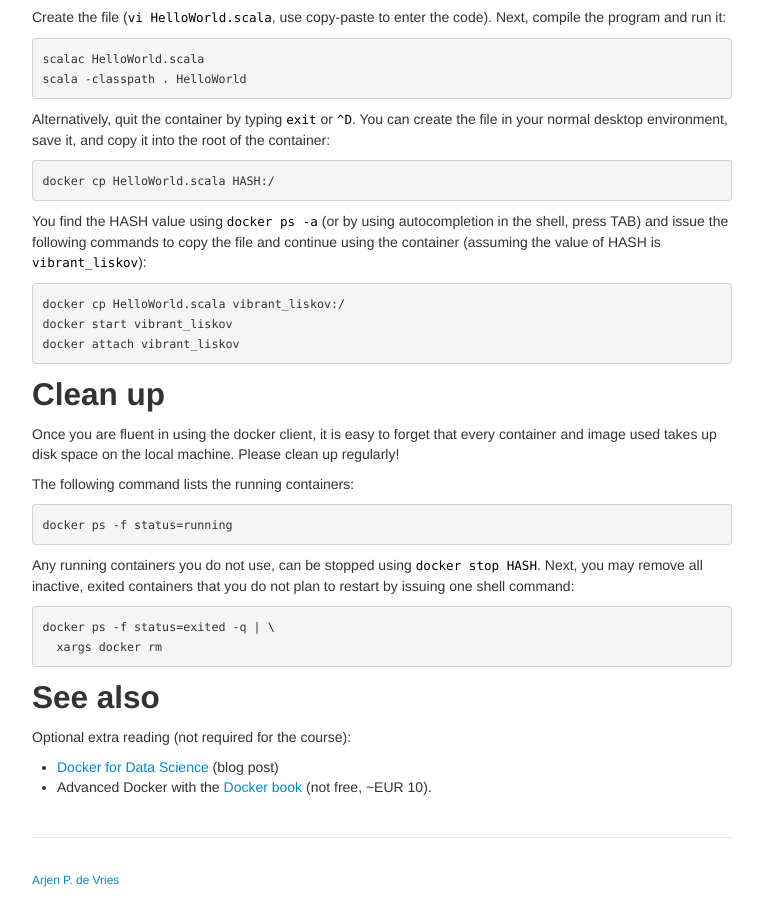
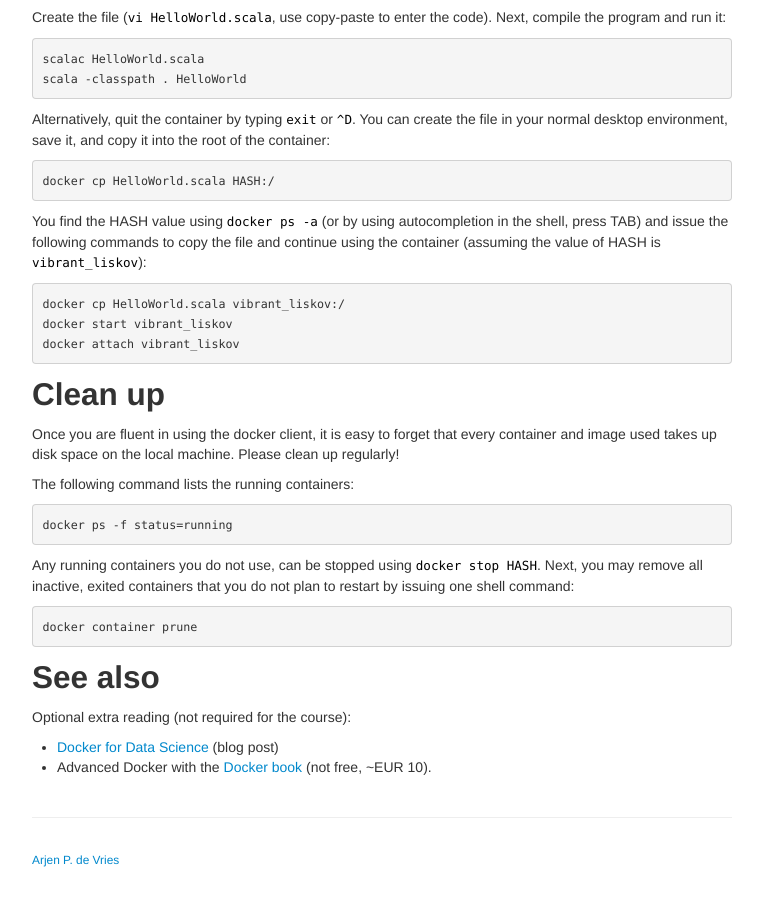
Before and after one commit to Thelukepet/course, a Jekyll site: the page built from assignments/A1b-docker.md, in a window 1280 px wide and 900 px high, scrolled down 1755 px. Shown: the whole window, without its empty margins (258-1021 px from the left). Built offline with Jekyll 4.4.1, drawn with Linux system fonts in a browser that asks for light colours.

Commit message:
Use builtin docker command
From `man docker-container-prune`: "Remove all stopped containers"

```diff
--- a/assignments/A1b-docker.md
+++ b/assignments/A1b-docker.md
@@ -153,8 +153,7 @@ The following command lists the running containers:
 Any running containers you do not use, can be stopped using `docker stop HASH`.
 Next, you may remove all inactive, exited containers that you do not plan to restart by issuing one shell command:
 
-    docker ps -f status=exited -q | \
-      xargs docker rm
+    docker container prune
 
 ## See also
 
```
